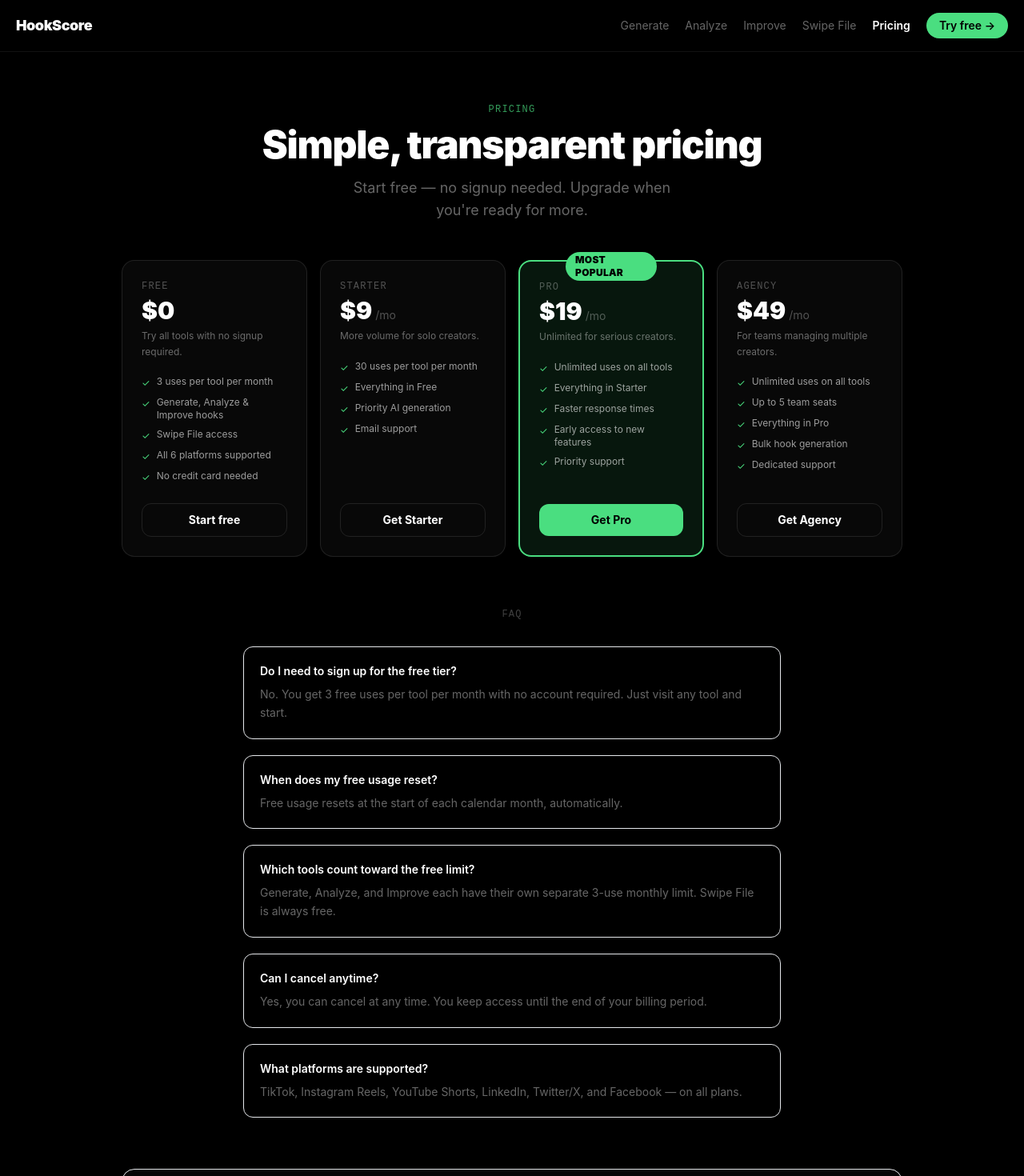
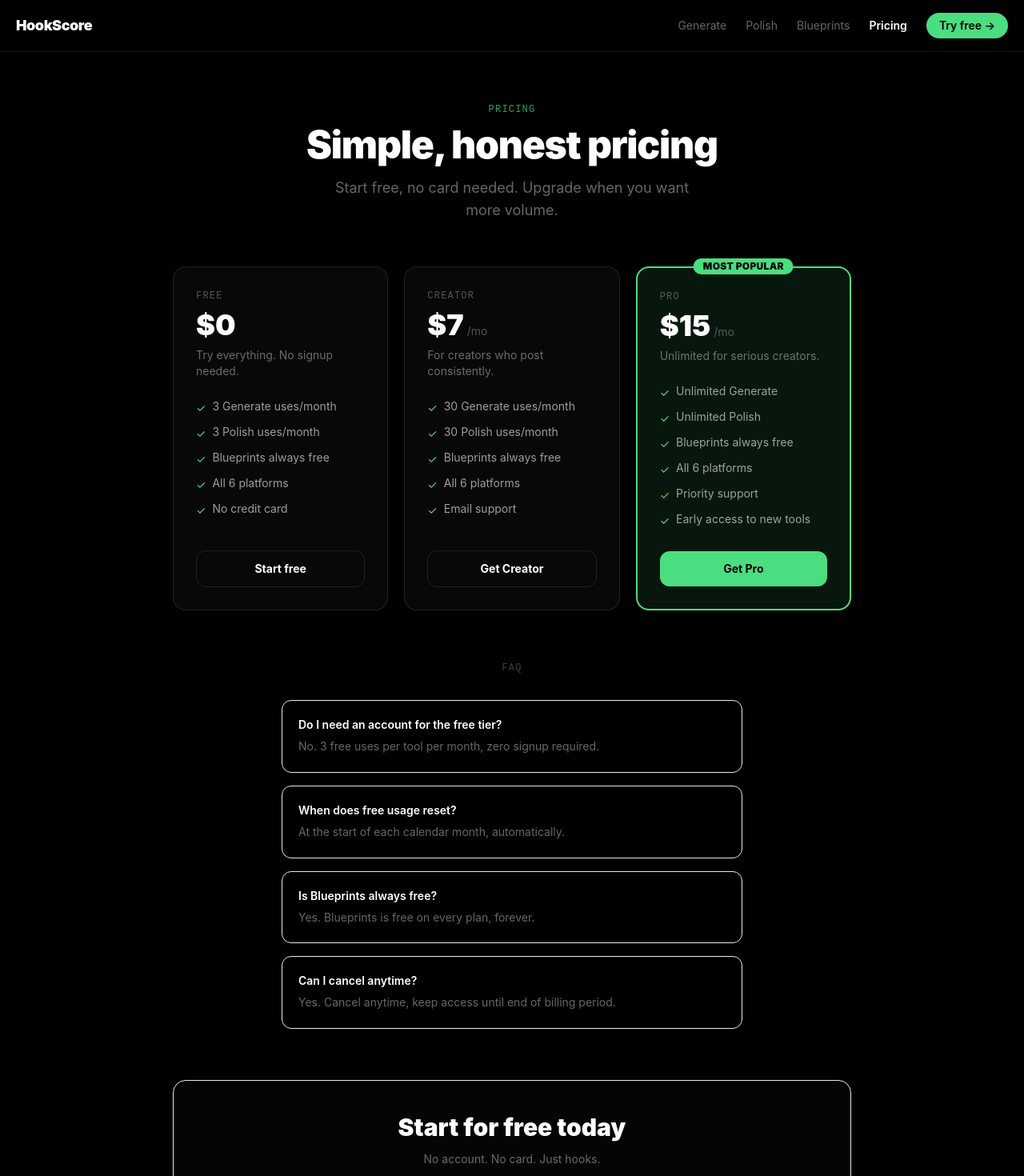
Before and after one commit to sanadkam/Hook-Generator-, a Next.js app in the folder viral-hook-tester/: page /pricing in a window 1280 px wide. Shown: the top 1470 px of the page at 80% size. Built offline with nearby package versions, Linux system fonts and the light colour scheme.

Commit message:
pricing.js: 3-tier pricing Free/$7/$15, update nav

```diff
--- a/viral-hook-tester/pages/pricing.js
+++ b/viral-hook-tester/pages/pricing.js
@@ -6,63 +6,49 @@
     name: 'Free',
     price: '$0',
     period: '',
-    desc: 'Try all tools with no signup required.',
+    desc: 'Try everything. No signup needed.',
     cta: 'Start free',
     ctaHref: '/generate',
     highlight: false,
     features: [
-      '3 uses per tool per month',
-      'Generate, Analyze & Improve hooks',
-      'Swipe File access',
-      'All 6 platforms supported',
-      'No credit card needed',
+      '3 Generate uses/month',
+      '3 Polish uses/month',
+      'Blueprints always free',
+      'All 6 platforms',
+      'No credit card',
     ],
   },
   {
-    name: 'Starter',
-    price: '$9',
+    name: 'Creator',
+    price: '$7',
     period: '/mo',
-    desc: 'More volume for solo creators.',
-    cta: 'Get Starter',
-    ctaHref: '/checkout?plan=starter',
+    desc: 'For creators who post consistently.',
+    cta: 'Get Creator',
+    ctaHref: '/checkout?plan=creator',
     highlight: false,
     features: [
-      '30 uses per tool per month',
-      'Everything in Free',
-      'Priority AI generation',
+      '30 Generate uses/month',
+      '30 Polish uses/month',
+      'Blueprints always free',
+      'All 6 platforms',
       'Email support',
     ],
   },
   {
     name: 'Pro',
-    price: '$19',
+    price: '$15',
     period: '/mo',
     desc: 'Unlimited for serious creators.',
     cta: 'Get Pro',
     ctaHref: '/checkout?plan=pro',
     highlight: true,
     features: [
-      'Unlimited uses on all tools',
-      'Everything in Starter',
-      'Faster response times',
-      'Early access to new features',
+      'Unlimited Generate',
+      'Unlimited Polish',
+      'Blueprints always free',
+      'All 6 platforms',
       'Priority support',
-    ],
-  },
-  {
-    name: 'Agency',
-    price: '$49',
-    period: '/mo',
-    desc: 'For teams managing multiple creators.',
-    cta: 'Get Agency',
-    ctaHref: '/checkout?plan=agency',
-    highlight: false,
-    features: [
-      'Unlimited uses on all tools',
-      'Up to 5 team seats',
-      'Everything in Pro',
-      'Bulk hook generation',
-      'Dedicated support',
+      'Early access to new tools',
     ],
   },
 ];
@@ -72,154 +58,89 @@
     <>
       <Head>
         <title>Pricing | HookScore</title>
-        <meta name="description" content="Free to start. Upgrade when you need more. HookScore plans for solo creators, pros, and agencies." />
+        <meta name="description" content="Free to start. Upgrade when you need more. Simple pricing for creators." />
         <meta name="viewport" content="width=device-width, initial-scale=1" />
       </Head>
       <div className="min-h-screen bg-black text-white">
-
-        {/* Nav */}
         <nav className="sticky top-0 z-40 bg-black/80 backdrop-blur border-b border-white/[0.07] px-5 py-4 flex items-center justify-between">
           <Link href="/" className="text-lg font-black tracking-tight">HookScore</Link>
-          <div className="hidden sm:flex items-center gap-5">
+          <div className="hidden sm:flex items-center gap-6">
             <Link href="/generate" className="text-sm text-white/40 hover:text-white transition-colors">Generate</Link>
-            <Link href="/analyze" className="text-sm text-white/40 hover:text-white transition-colors">Analyze</Link>
-            <Link href="/improve" className="text-sm text-white/40 hover:text-white transition-colors">Improve</Link>
-            <Link href="/swipe" className="text-sm text-white/40 hover:text-white transition-colors">Swipe File</Link>
+            <Link href="/polish" className="text-sm text-white/40 hover:text-white transition-colors">Polish</Link>
+            <Link href="/blueprints" className="text-sm text-white/40 hover:text-white transition-colors">Blueprints</Link>
             <Link href="/pricing" className="text-sm font-semibold text-white transition-colors">Pricing</Link>
-            <Link href="/generate" className="text-sm font-semibold bg-green-400 hover:bg-green-300 text-black px-4 py-1.5 rounded-full transition-colors">
-              Try free &rarr;
-            </Link>
+            <Link href="/generate" className="text-sm font-semibold bg-green-400 hover:bg-green-300 text-black px-4 py-1.5 rounded-full transition-colors">Try free &rarr;</Link>
           </div>
           <div className="flex sm:hidden items-center gap-3">
-            <Link href="/pricing" className="text-sm text-white transition-colors font-semibold">Pricing</Link>
-            <Link href="/generate" className="text-sm font-semibold bg-green-400 hover:bg-green-300 text-black px-4 py-1.5 rounded-full transition-colors">
-              Try free &rarr;
-            </Link>
+            <Link href="/pricing" className="text-sm font-semibold text-white">Pricing</Link>
+            <Link href="/generate" className="text-sm font-semibold bg-green-400 hover:bg-green-300 text-black px-4 py-1.5 rounded-full transition-colors">Try free &rarr;</Link>
           </div>
         </nav>
-
-        <main className="max-w-5xl mx-auto px-4 sm:px-6 pt-16 pb-24">
-
-          {/* Header */}
-          <div className="text-center mb-12">
+        <main className="max-w-4xl mx-auto px-4 sm:px-6 pt-16 pb-24">
+          <div className="text-center mb-14">
             <p className="text-xs font-mono tracking-widest text-green-400/70 mb-3">PRICING</p>
-            <h1 className="text-4xl sm:text-5xl font-black tracking-tight mb-4">
-              Simple, transparent pricing
-            </h1>
-            <p className="text-white/40 text-base sm:text-lg max-w-md mx-auto">
-              Start free &mdash; no signup needed. Upgrade when you&apos;re ready for more.
-            </p>
+            <h1 className="text-4xl sm:text-5xl font-black tracking-tight mb-4">Simple, honest pricing</h1>
+            <p className="text-white/40 text-base sm:text-lg max-w-md mx-auto">Start free, no card needed. Upgrade when you want more volume.</p>
           </div>
-
-          {/* Plans grid */}
-          <div className="grid grid-cols-1 sm:grid-cols-2 lg:grid-cols-4 gap-4 mb-16">
+          <div className="grid grid-cols-1 sm:grid-cols-3 gap-5 mb-16">
             {PLANS.map((plan) => (
-              <div
-                key={plan.name}
-                className={`relative rounded-2xl p-6 flex flex-col ${
-                  plan.highlight
-                    ? 'bg-green-400/10 border-2 border-green-400'
-                    : 'bg-white/[0.03] border border-white/10'
-                }`}
-              >
+              <div key={plan.name} className={`relative rounded-2xl p-7 flex flex-col ${plan.highlight ? 'bg-green-400/10 border-2 border-green-400' : 'bg-white/[0.03] border border-white/10'}`}>
                 {plan.highlight && (
-                  <div className="absolute -top-3 left-1/2 -translate-x-1/2 bg-green-400 text-black text-xs font-black px-3 py-0.5 rounded-full tracking-wide">
-                    MOST POPULAR
-                  </div>
+                  <div className="absolute -top-3 left-1/2 -translate-x-1/2 bg-green-400 text-black text-xs font-black px-3 py-0.5 rounded-full tracking-wide">MOST POPULAR</div>
                 )}
-                <div className="mb-5">
-                  <p className="text-xs font-mono text-white/30 tracking-widest mb-1">{plan.name.toUpperCase()}</p>
-                  <div className="flex items-baseline gap-1 mb-1">
-                    <span className="text-3xl font-black">{plan.price}</span>
+                <div className="mb-6">
+                  <p className="text-xs font-mono text-white/30 tracking-widest mb-2">{plan.name.toUpperCase()}</p>
+                  <div className="flex items-baseline gap-1 mb-2">
+                    <span className="text-4xl font-black">{plan.price}</span>
                     {plan.period && <span className="text-white/30 text-sm">{plan.period}</span>}
                   </div>
-                  <p className="text-white/40 text-xs leading-relaxed">{plan.desc}</p>
+                  <p className="text-white/40 text-sm">{plan.desc}</p>
                 </div>
-                <ul className="flex-1 space-y-2 mb-6">
+                <ul className="flex-1 space-y-2.5 mb-7">
                   {plan.features.map((f, i) => (
-                    <li key={i} className="flex items-start gap-2 text-xs text-white/60">
+                    <li key={i} className="flex items-start gap-2 text-sm text-white/60">
                       <span className="text-green-400 mt-0.5 flex-shrink-0">&#10003;</span>
                       {f}
                     </li>
                   ))}
                 </ul>
-                <Link
-                  href={plan.ctaHref}
-                  className={`block text-center py-2.5 rounded-xl text-sm font-bold transition-all ${
-                    plan.highlight
-                      ? 'bg-green-400 hover:bg-green-300 text-black'
-                      : 'bg-white/8 hover:bg-white/15 text-white border border-white/10'
-                  }`}
-                >
+                <Link href={plan.ctaHref} className={`block text-center py-3 rounded-xl text-sm font-bold transition-all ${plan.highlight ? 'bg-green-400 hover:bg-green-300 text-black' : 'bg-white/8 hover:bg-white/15 text-white border border-white/10'}`}>
                   {plan.cta}
                 </Link>
               </div>
             ))}
           </div>
-
-          {/* FAQ */}
-          <div className="max-w-2xl mx-auto">
+          <div className="max-w-xl mx-auto">
             <p className="text-xs font-mono tracking-widest text-white/25 text-center mb-8">FAQ</p>
-            <div className="space-y-5">
+            <div className="space-y-4">
               {[
-                {
-                  q: 'Do I need to sign up for the free tier?',
-                  a: 'No. You get 3 free uses per tool per month with no account required. Just visit any tool and start.',
-                },
-                {
-                  q: 'When does my free usage reset?',
-                  a: 'Free usage resets at the start of each calendar month, automatically.',
-                },
-                {
-                  q: 'Which tools count toward the free limit?',
-                  a: 'Generate, Analyze, and Improve each have their own separate 3-use monthly limit. Swipe File is always free.',
-                },
-                {
-                  q: 'Can I cancel anytime?',
-                  a: 'Yes, you can cancel at any time. You keep access until the end of your billing period.',
-                },
-                {
-                  q: 'What platforms are supported?',
-                  a: 'TikTok, Instagram Reels, YouTube Shorts, LinkedIn, Twitter/X, and Facebook &mdash; on all plans.',
-                },
+                { q: 'Do I need an account for the free tier?', a: 'No. 3 free uses per tool per month, zero signup required.' },
+                { q: 'When does free usage reset?', a: 'At the start of each calendar month, automatically.' },
+                { q: 'Is Blueprints always free?', a: 'Yes. Blueprints is free on every plan, forever.' },
+                { q: 'Can I cancel anytime?', a: 'Yes. Cancel anytime, keep access until end of billing period.' },
               ].map((item, i) => (
                 <div key={i} className="border border-white/8 rounded-xl p-5">
-                  <p className="font-semibold text-sm mb-2">{item.q}</p>
-                  <p className="text-white/40 text-sm leading-relaxed" dangerouslySetInnerHTML={{ __html: item.a }} />
+                  <p className="font-semibold text-sm mb-1.5">{item.q}</p>
+                  <p className="text-white/40 text-sm leading-relaxed">{item.a}</p>
                 </div>
               ))}
             </div>
           </div>
-
-          {/* Bottom CTA */}
           <div className="text-center mt-16 border border-white/8 rounded-2xl p-10 bg-white/[0.02]">
-            <h2 className="text-2xl sm:text-3xl font-black mb-3">Ready to stop guessing?</h2>
-            <p className="text-white/40 text-sm mb-7 max-w-sm mx-auto">
-              3 free uses per tool per month. No signup, no credit card.
-            </p>
-            <Link
-              href="/generate"
-              className="inline-block px-10 py-4 bg-green-400 hover:bg-green-300 text-black font-bold rounded-2xl text-base transition-all active:scale-[0.98]"
-            >
-              &#9889; Try it free
-            </Link>
+            <h2 className="text-2xl sm:text-3xl font-black mb-3">Start for free today</h2>
+            <p className="text-white/40 text-sm mb-7">No account. No card. Just hooks.</p>
+            <Link href="/generate" className="inline-block px-10 py-4 bg-green-400 hover:bg-green-300 text-black font-bold rounded-2xl text-base transition-all active:scale-[0.98]">&#9889; Try it free</Link>
           </div>
         </main>
-
-        {/* Footer */}
         <footer className="border-t border-white/[0.06] px-6 py-8 text-center">
           <div className="flex items-center justify-center gap-5 mb-4 text-sm text-white/25">
             <Link href="/generate" className="hover:text-white/50 transition-colors">Generate</Link>
-            <Link href="/analyze" className="hover:text-white/50 transition-colors">Analyze</Link>
-            <Link href="/improve" className="hover:text-white/50 transition-colors">Improve</Link>
-            <Link href="/swipe" className="hover:text-white/50 transition-colors">Swipe File</Link>
+            <Link href="/polish" className="hover:text-white/50 transition-colors">Polish</Link>
+            <Link href="/blueprints" className="hover:text-white/50 transition-colors">Blueprints</Link>
             <Link href="/pricing" className="hover:text-white/50 transition-colors">Pricing</Link>
           </div>
-          <p className="text-white/20 text-sm">
-            &copy; {new Date().getFullYear()} HookScore
-          </p>
+          <p className="text-white/20 text-sm">&copy; {new Date().getFullYear()} HookScore</p>
         </footer>
-
       </div>
     </>
   );
```
